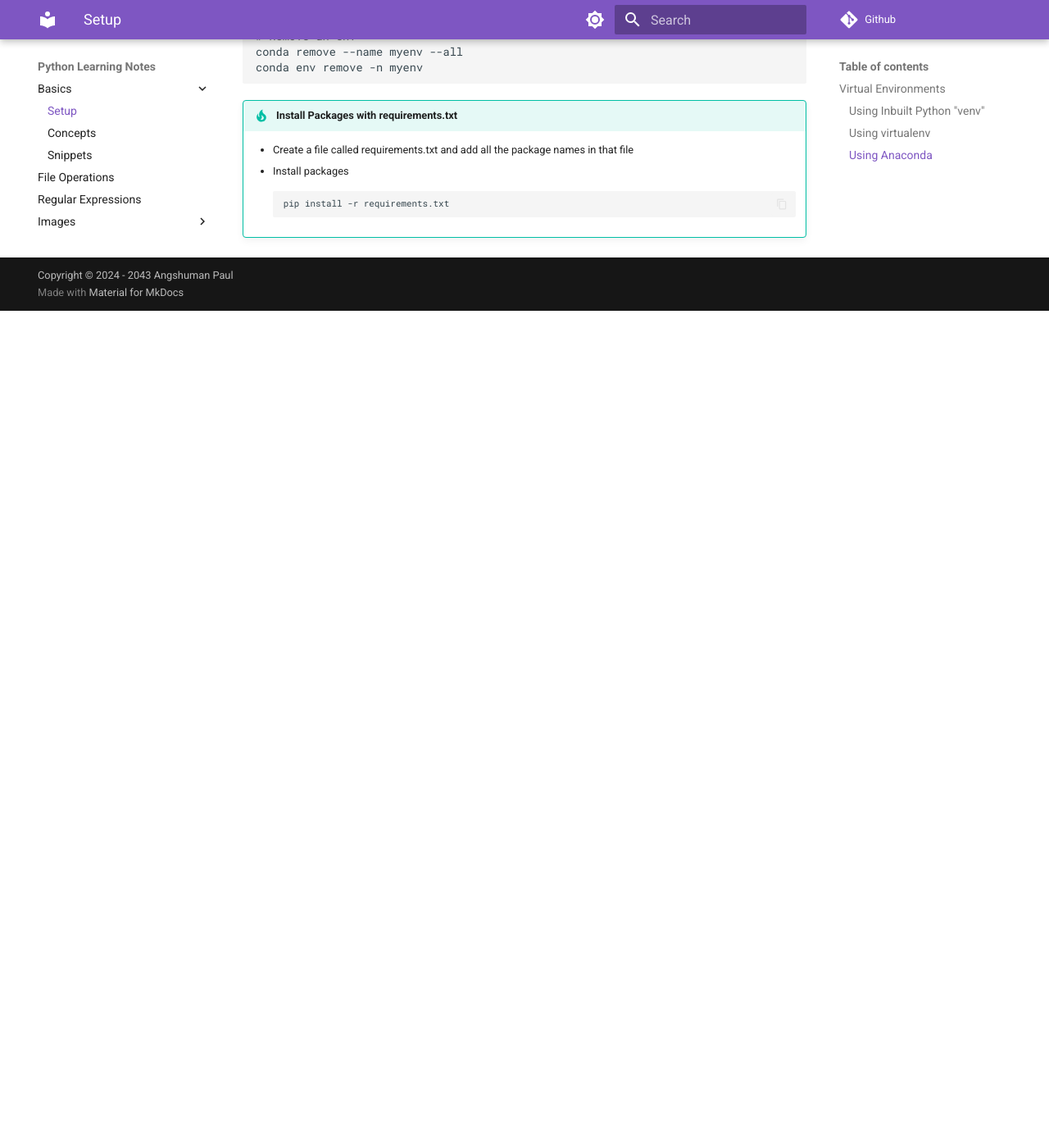
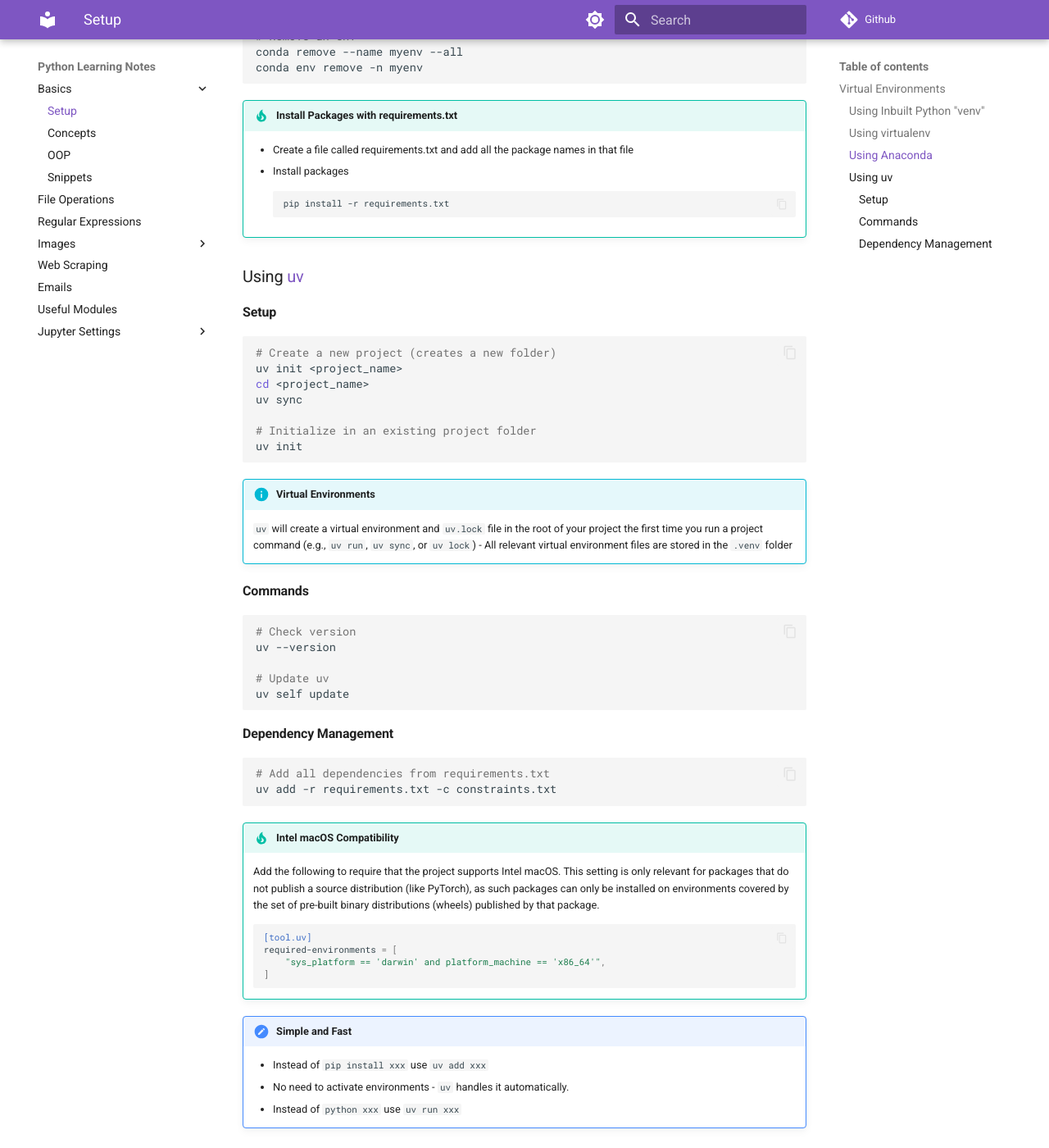
Before and after one commit to paulang1807/learn-python, an MkDocs documentation site: the page built from docs/setup.md, in a window 1280 px wide and 1400 px high, scrolled down 1613 px. Shown: the whole window at 82% size. Built offline with MkDocs 1.6.1 and Material for MkDocs 9.7.7, drawn with Linux system fonts in a browser that asks for light colours; comment, search, counter and statistics services are not loaded; before the commit the page ends 1992 px from its top, so only the background shows below that; some of the changed text lies outside the part shown.

Commit message:
uv and oop documentation

````diff
--- a/docs/setup.md
+++ b/docs/setup.md
@@ -38,7 +38,7 @@
 deaactivate
 ```
 
-### Using Anaconda
+### Using [Anaconda](https://www.anaconda.com/products/distribution)
 ```bash
 # Create the environment
 # conda create -n <virtual_env_name> <space separated package names to be installed>
@@ -76,3 +76,50 @@
         ```bash
         pip install -r requirements.txt
         ```
+
+### Using [uv](https://docs.astral.sh/uv/)
+
+#### Setup
+```bash
+# Create a new project (creates a new folder)
+uv init <project_name>
+cd <project_name>
+uv sync
+
+# Initialize in an existing project folder
+uv init
+```
+
+!!! info "Virtual Environments"
+    `uv` will create a virtual environment and `uv.lock` file in the root of your project the first time you run a project command (e.g., `uv run`, `uv sync`, or `uv lock`)
+    - All relevant virtual environment files are stored in the `.venv` folder
+
+#### Commands
+```bash
+# Check version
+uv --version
+
+# Update uv
+uv self update
+```
+
+#### Dependency Management
+```bash
+# Add all dependencies from requirements.txt
+uv add -r requirements.txt -c constraints.txt
+```
+
+!!! tip "Intel macOS Compatibility"
+    Add the following to require that the project supports Intel macOS. This setting is only relevant for packages that do not publish a source distribution (like PyTorch), as such packages can only be installed on environments covered by the set of pre-built binary distributions (wheels) published by that package.
+
+    ```toml
+    [tool.uv]
+    required-environments = [
+        "sys_platform == 'darwin' and platform_machine == 'x86_64'",
+    ]
+    ```
+
+!!! note "Simple and Fast"
+    * Instead of `pip install xxx` use `uv add xxx`
+    * No need to activate environments - `uv` handles it automatically.
+    * Instead of `python xxx` use `uv run xxx`
--- a/mkdocs.yml
+++ b/mkdocs.yml
@@ -21,6 +21,8 @@
     - content.code.copy
     # Adds a 'Back to top' button when scrolling up
     - navigation.top
+    # Allows adding footnotes
+    - content.footnote.tooltips
   palette:
     # Palette toggle for light mode
     - media: "(prefers-color-scheme: light)"
@@ -81,12 +83,14 @@
   - tables
   # Use for tooltips (https://squidfunk.github.io/mkdocs-material/reference/tooltips/)
   - abbr
+  - footnotes
 
 # Page tree
 nav:
   - Basics:
     - Setup: setup.md
     - Concepts: index.md
+    - OOP: oop.md
     - Snippets: bas_snip.md
   - File Operations: file.md
   - Regular Expressions: regex.md
````
Also changed, not shown: README.md (+3 -0 lines), docs/oop.md (added, +125 -0 lines).
